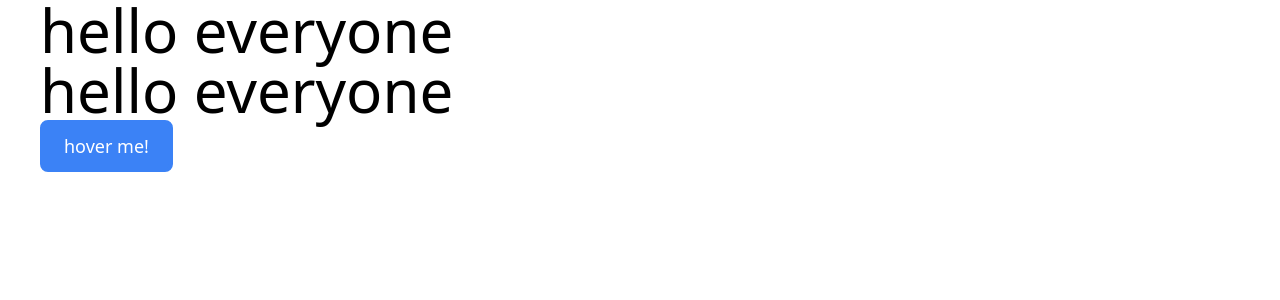
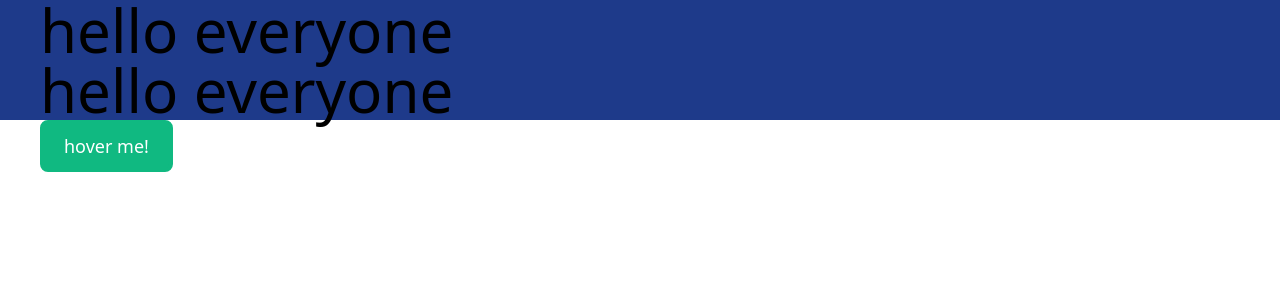
Before and after one commit to AshishPhogat/book-my-show, a React (Create React App) app: page / in a window 1280 px wide. Shown: the top 300 px of the page. Built offline with nearby package versions, Linux system fonts and the light colour scheme.

Commit message:
learnt responsive

```diff
--- a/src/App.jsx
+++ b/src/App.jsx
@@ -1,11 +1,11 @@
 function App(){
   return <>
-  <div className= " px-10">
-    <h1 className= " text-6xl hover:text-blue-500"> hello everyone</h1>
-    <h1 className= " text-6xl hover:text-blue-50"> hello everyone</h1>
+  <div className= " px-10 md:hover:bg-blue-900   ">
+    <h1 className= " text-6xl hover:text-blue-500 md:hover:text-pink-500"> hello everyone</h1>
+    <h1 className= " text-6xl hover:text-blue-50 md:hover:text-pink-50"> hello everyone</h1>
   </div>
 
-  <button className= "mx-10  border-4 border-blue-500 px-5 py-2 text-lg text-white rounded-lg bg-blue-500  focus:outline-none focus:ring focus:border-blue-300 ">
+  <button className= "mx-10  border-4 border-blue-500 md:border-red-500 md:bg-red-500 md:text-white lg:border-green-500 lg:bg-green-500 px-5 py-2 text-lg text-white rounded-lg bg-blue-500   focus:outline-none focus:ring-4 focus:ring-green-500 lg:focus:ring-blue-500   ">
     hover me!
   </button>
 
```
